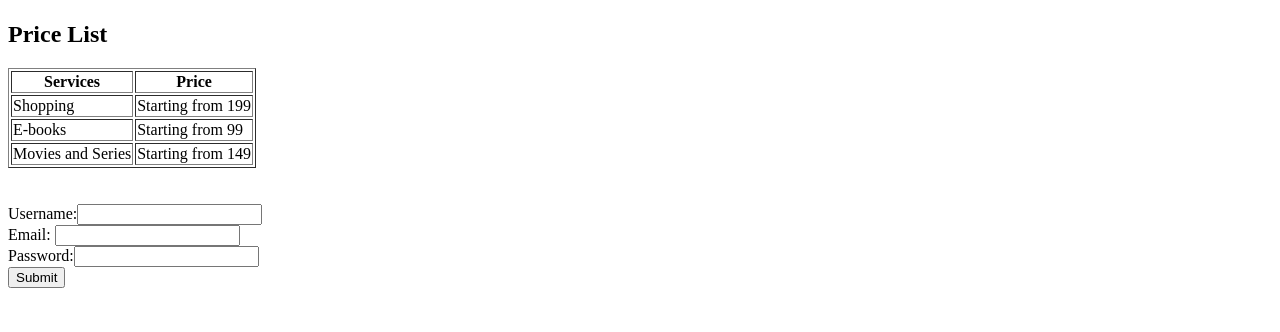
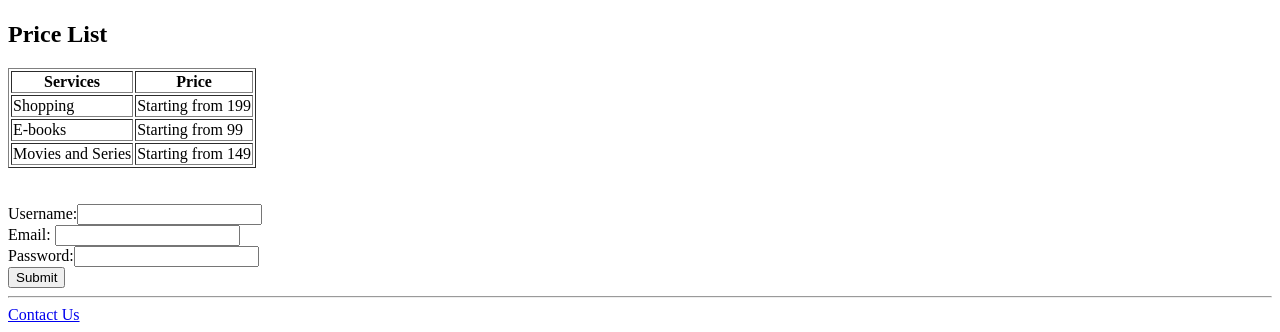
Before and after one commit to somyaa1707/OurServices, a plain HTML site: page index.html in a window 1280 px wide. Shown: the part 909-1241 px from the top of the page. Before the commit the page ends 1205 px from the top, so only its background shows below. Drawn offline with Linux system fonts and the light colour scheme.

Commit message:
Update index.html

```diff
--- a/index.html
+++ b/index.html
@@ -46,5 +46,7 @@
         Password:<input type="password" name="password:" required><br>
         <input type="submit">
     </form>
+     <hr>
+    <footer><a href="contactUs.html">Contact Us</a></footer>
 </body>
 </html>
```
